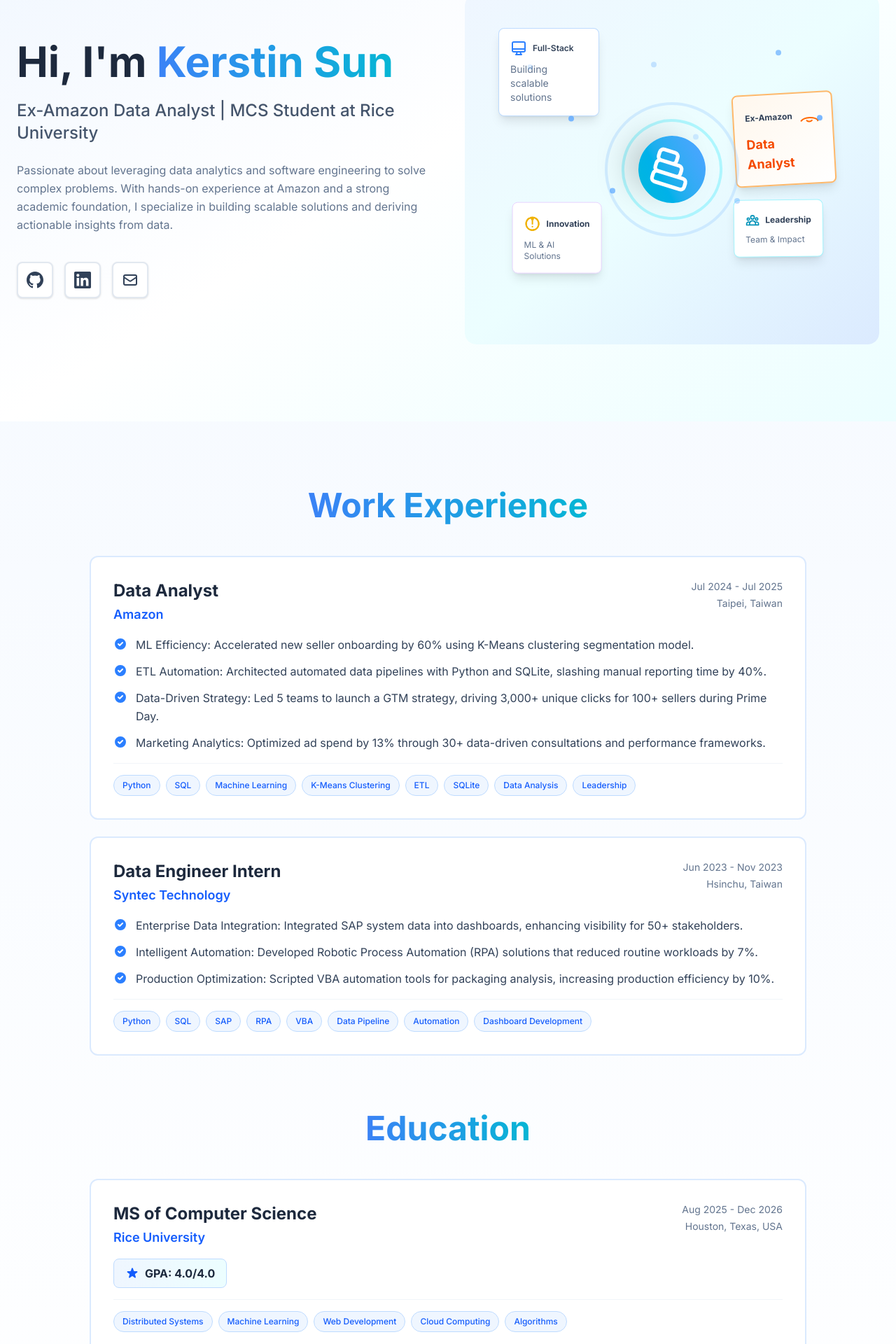
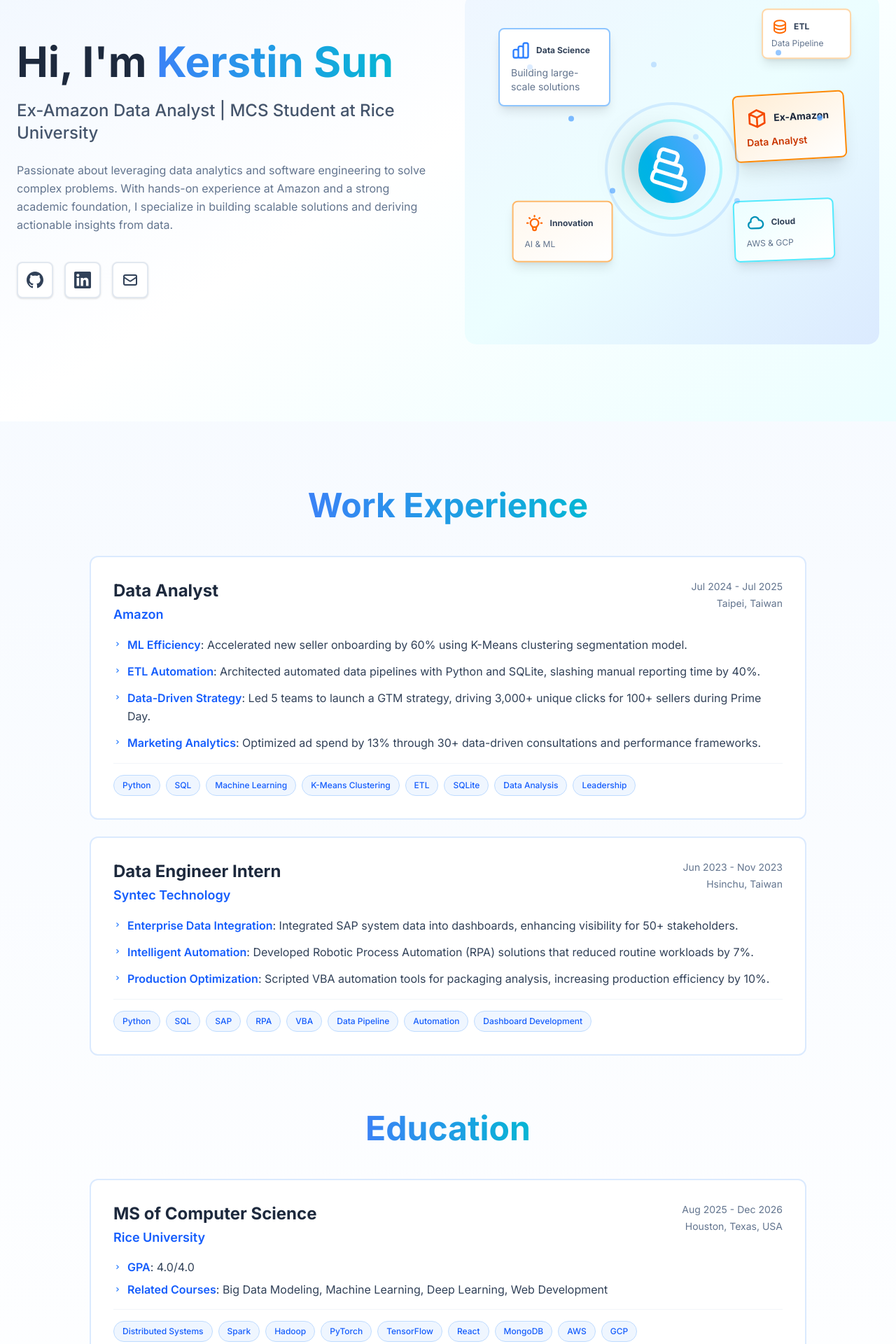
Before and after one commit to yuhansun33/Portfolio, a React (Vite) app: page / in a window 1280 px wide. Shown: the part 198-2118 px from the top of the page at 70% size. Built offline with nearby package versions, Linux system fonts and the light colour scheme.

Commit message:
feat: change domain

```diff
--- a/package.json
+++ b/package.json
@@ -3,12 +3,14 @@
   "private": true,
   "version": "0.0.0",
   "type": "module",
-  "homepage": "https://yuhansun33.github.io/Portfolio/",
+  "homepage": "https://kerstin-sun.com",
   "scripts": {
     "dev": "vite",
     "build": "vite build",
     "lint": "eslint .",
-    "preview": "vite preview"
+    "preview": "vite preview",
+    "predeploy": "npm run build",
+    "deploy": "gh-pages -d dist"
   },
   "dependencies": {
     "@heroicons/react": "^2.2.0",
--- a/src/components/Experience.jsx
+++ b/src/components/Experience.jsx
@@ -31,14 +31,24 @@
       {/* Highlights */}
       {item.highlights && (
         <ul className="space-y-3 mb-4">
-          {item.highlights.map((highlight, i) => (
-            <li key={i} className="flex items-start gap-3">
-              <svg className="w-5 h-5 text-blue-500 flex-shrink-0 mt-0.5" fill="currentColor" viewBox="0 0 20 20">
-                <path fillRule="evenodd" d="M10 18a8 8 0 100-16 8 8 0 000 16zm3.707-9.293a1 1 0 00-1.414-1.414L9 10.586 7.707 9.293a1 1 0 00-1.414 1.414l2 2a1 1 0 001.414 0l4-4z" clipRule="evenodd" />
-              </svg>
-              <span className="text-slate-700 text-sm md:text-base leading-relaxed">{highlight}</span>
-            </li>
-          ))}
+          {item.highlights.map((highlight, i) => {
+            // Split by colon to make the label blue
+            const parts = highlight.split(':');
+            const label = parts[0];
+            const content = parts.slice(1).join(':');
+
+            return (
+              <li key={i} className="flex items-start gap-2">
+                <svg className="w-3 h-3 text-blue-500 flex-shrink-0 mt-1.5" fill="currentColor" viewBox="0 0 20 20">
+                  <path fillRule="evenodd" d="M7.293 14.707a1 1 0 010-1.414L10.586 10 7.293 6.707a1 1 0 011.414-1.414l4 4a1 1 0 010 1.414l-4 4a1 1 0 01-1.414 0z" clipRule="evenodd" />
+                </svg>
+                <span className="text-slate-700 text-sm md:text-base leading-relaxed">
+                  <span className="font-semibold text-blue-600">{label}</span>
+                  {content && <span>:{content}</span>}
+                </span>
+              </li>
+            );
+          })}
         </ul>
       )}
 
@@ -85,17 +95,30 @@
         </div>
       </div>
 
-      {/* GPA */}
-      {item.gpa && (
-        <div className="mb-4">
-          <div className="inline-flex items-center gap-2 px-4 py-2 bg-gradient-to-r from-blue-50 to-cyan-50 border border-blue-200 rounded-lg">
-            <svg className="w-5 h-5 text-blue-600" fill="currentColor" viewBox="0 0 20 20">
-              <path d="M9.049 2.927c.3-.921 1.603-.921 1.902 0l1.07 3.292a1 1 0 00.95.69h3.462c.969 0 1.371 1.24.588 1.81l-2.8 2.034a1 1 0 00-.364 1.118l1.07 3.292c.3.921-.755 1.688-1.54 1.118l-2.8-2.034a1 1 0 00-1.175 0l-2.8 2.034c-.784.57-1.838-.197-1.539-1.118l1.07-3.292a1 1 0 00-.364-1.118L2.98 8.72c-.783-.57-.38-1.81.588-1.81h3.461a1 1 0 00.951-.69l1.07-3.292z" />
+      {/* GPA and Related Courses */}
+      <div className="mb-4 space-y-2">
+        {item.gpa && (
+          <div className="flex items-start gap-2">
+            <svg className="w-3 h-3 text-blue-500 flex-shrink-0 mt-1.5" fill="currentColor" viewBox="0 0 20 20">
+              <path fillRule="evenodd" d="M7.293 14.707a1 1 0 010-1.414L10.586 10 7.293 6.707a1 1 0 011.414-1.414l4 4a1 1 0 010 1.414l-4 4a1 1 0 01-1.414 0z" clipRule="evenodd" />
             </svg>
-            <span className="font-bold text-slate-800">GPA: {item.gpa}</span>
+            <span className="text-slate-700 text-sm md:text-base">
+              <span className="font-semibold text-blue-600">GPA</span>: {item.gpa}
+            </span>
           </div>
-        </div>
-      )}
+        )}
+
+        {item.courses && (
+          <div className="flex items-start gap-2">
+            <svg className="w-3 h-3 text-blue-500 flex-shrink-0 mt-1.5" fill="currentColor" viewBox="0 0 20 20">
+              <path fillRule="evenodd" d="M7.293 14.707a1 1 0 010-1.414L10.586 10 7.293 6.707a1 1 0 011.414-1.414l4 4a1 1 0 010 1.414l-4 4a1 1 0 01-1.414 0z" clipRule="evenodd" />
+            </svg>
+            <span className="text-slate-700 text-sm md:text-base">
+              <span className="font-semibold text-blue-600">Related Courses</span>: {item.courses}
+            </span>
+          </div>
+        )}
+      </div>
 
       {/* Courses/Focus Areas */}
       {item.technologies && (
@@ -150,7 +173,8 @@
       location: 'Houston, Texas, USA',
       period: 'Aug 2025 - Dec 2026',
       gpa: '4.0/4.0',
-      technologies: ['Distributed Systems', 'Machine Learning', 'Web Development', 'Cloud Computing', 'Algorithms']
+      courses: 'Big Data Modeling, Machine Learning, Deep Learning, Web Development',
+      technologies: ['Distributed Systems', 'Spark', 'Hadoop', 'PyTorch', 'TensorFlow', 'React', 'MongoDB', 'AWS', 'GCP']
     },
     {
       degree: 'BSc in Industrial Engineering',
@@ -158,7 +182,8 @@
       location: 'Hsinchu, Taiwan',
       period: 'Sep 2020 - Jun 2024',
       gpa: '3.97/4.0',
-      technologies: ['Artificial Intelligence', 'Machine Learning', 'Operating Systems', 'Networks', 'Data Structures']
+      courses: 'Artificial Intelligence, Machine Learning, Operating Systems, Networks, Data Structures & Algorithms',
+      technologies: ['Computer Vision', 'PyTorch', 'TensorFlow', 'OpenCV', 'Statistical Modeling', 'NumPy', 'Pandas', 'Scikit-learn']
     }
   ];
 
--- a/src/components/Hero.jsx
+++ b/src/components/Hero.jsx
@@ -90,15 +90,15 @@
                   repeat: Infinity,
                   ease: "easeInOut"
                 }}
-                className="absolute top-12 left-12 bg-white p-4 rounded-lg shadow-lg border border-blue-200 w-36"
+                className="absolute top-12 left-12 bg-white p-4 rounded-lg shadow-lg border-2 border-blue-300 w-40"
               >
                 <div className="flex items-center gap-2 mb-2">
-                  <svg className="w-6 h-6 text-blue-500" fill="none" stroke="currentColor" viewBox="0 0 24 24">
-                    <path strokeLinecap="round" strokeLinejoin="round" strokeWidth={2} d="M9.75 17L9 20l-1 1h8l-1-1-.75-3M3 13h18M5 17h14a2 2 0 002-2V5a2 2 0 00-2-2H5a2 2 0 00-2 2v10a2 2 0 002 2z" />
+                  <svg className="w-7 h-7 text-blue-500" fill="none" stroke="currentColor" viewBox="0 0 24 24">
+                    <path strokeLinecap="round" strokeLinejoin="round" strokeWidth={2} d="M9 19v-6a2 2 0 00-2-2H5a2 2 0 00-2 2v6a2 2 0 002 2h2a2 2 0 002-2zm0 0V9a2 2 0 012-2h2a2 2 0 012 2v10m-6 0a2 2 0 002 2h2a2 2 0 002-2m0 0V5a2 2 0 012-2h2a2 2 0 012 2v14a2 2 0 01-2 2h-2a2 2 0 01-2-2z" />
                   </svg>
-                  <div className="text-xs font-semibold text-slate-700">Full-Stack</div>
+                  <div className="text-xs font-bold text-slate-700">Data Science</div>
                 </div>
-                <div className="text-sm text-slate-500">Building scalable solutions</div>
+                <div className="text-sm text-slate-500">Building large-scale solutions</div>
               </motion.div>
 
               {/* Amazon Card */}
@@ -113,17 +113,16 @@
                   ease: "easeInOut",
                   delay: 1
                 }}
-                className="absolute top-32 right-16 bg-gradient-to-br from-orange-50 to-white p-4 rounded-lg shadow-lg border-2 border-orange-300 w-36"
+                className="absolute top-32 right-12 bg-gradient-to-br from-orange-100 to-white p-4 rounded-lg shadow-xl border-2 border-orange-400 w-40"
               >
-                <div className="flex items-center justify-between mb-2">
-                  <div className="text-xs font-bold text-slate-700">Ex-Amazon</div>
-                  {/* Amazon smile arrow */}
-                  <svg className="w-8 h-8 text-orange-500" viewBox="0 0 24 24" fill="currentColor">
-                    <path d="M14.5 17.5c-1.5 1.5-4 1.5-5.5 0m12 0c-2-2-5-3-9-3s-7 1-9 3" stroke="currentColor" strokeWidth="1.5" fill="none" strokeLinecap="round"/>
-                    <path d="M20 16l2 2-2 1" fill="currentColor"/>
+                <div className="flex items-center gap-2 mb-2">
+                  {/* Package/Box Icon for Amazon */}
+                  <svg className="w-8 h-8 text-orange-600" fill="none" stroke="currentColor" viewBox="0 0 24 24">
+                    <path strokeLinecap="round" strokeLinejoin="round" strokeWidth={2} d="M20 7l-8-4-8 4m16 0l-8 4m8-4v10l-8 4m0-10L4 7m8 4v10M4 7v10l8 4" />
                   </svg>
+                  <div className="text-sm font-bold text-slate-800">Ex-Amazon</div>
                 </div>
-                <div className="text-lg font-bold text-orange-600">Data Analyst</div>
+                <div className="text-sm font-semibold text-orange-700">Data Analyst</div>
               </motion.div>
 
               {/* Innovation Card */}
@@ -138,40 +137,63 @@
                   ease: "easeInOut",
                   delay: 2
                 }}
-                className="absolute bottom-24 left-16 bg-white p-4 rounded-lg shadow-lg border border-purple-200 w-32"
+                className="absolute bottom-28 left-16 bg-gradient-to-br from-orange-50 to-white p-4 rounded-lg shadow-lg border-2 border-orange-300 w-36"
               >
                 <div className="flex items-center gap-2 mb-2">
-                  <svg className="w-7 h-7 text-yellow-500" fill="currentColor" viewBox="0 0 24 24">
-                    <path d="M12 2C6.48 2 2 6.48 2 12s4.48 10 10 10 10-4.48 10-10S17.52 2 12 2zm0 18c-4.41 0-8-3.59-8-8s3.59-8 8-8 8 3.59 8 8-3.59 8-8 8zm-1-13h2v6h-2zm0 8h2v2h-2z"/>
-                    <path d="M9 21c0 .55.45 1 1 1h4c.55 0 1-.45 1-1v-1H9v1zM12 2C6.48 2 2 6.48 2 12s4.48 10 10 10 10-4.48 10-10S17.52 2 12 2zm0 18c-4.41 0-8-3.59-8-8s3.59-8 8-8 8 3.59 8 8-3.59 8-8 8z"/>
-                    <path d="M9 2h6l-1.5 5h-3L9 2z"/>
+                  {/* Brain/AI Icon */}
+                  <svg className="w-7 h-7 text-orange-500" fill="none" stroke="currentColor" viewBox="0 0 24 24">
+                    <path strokeLinecap="round" strokeLinejoin="round" strokeWidth={2} d="M9.663 17h4.673M12 3v1m6.364 1.636l-.707.707M21 12h-1M4 12H3m3.343-5.657l-.707-.707m2.828 9.9a5 5 0 117.072 0l-.548.547A3.374 3.374 0 0014 18.469V19a2 2 0 11-4 0v-.531c0-.895-.356-1.754-.988-2.386l-.548-.547z" />
                   </svg>
                   <div className="text-xs font-bold text-slate-700">Innovation</div>
                 </div>
-                <div className="text-xs text-slate-500">ML & AI Solutions</div>
+                <div className="text-xs text-slate-500">AI & ML</div>
               </motion.div>
 
-              {/* Leadership Card */}
+
+              {/* Cloud/AWS Card */}
               <motion.div
                 animate={{
-                  y: [0, 15, 0],
+                  y: [0, 12, 0],
                   rotate: [0, -3, 0]
                 }}
                 transition={{
                   duration: 6.5,
                   repeat: Infinity,
                   ease: "easeInOut",
-                  delay: 0.5
+                  delay: 1.5
                 }}
-                className="absolute bottom-32 right-20 bg-white p-4 rounded-lg shadow-lg border border-cyan-200 w-32"
+                className="absolute bottom-32 right-16 bg-gradient-to-br from-cyan-50 to-white p-4 rounded-lg shadow-lg border-2 border-cyan-300 w-36"
               >
                 <div className="flex items-center gap-2 mb-2">
-                  <svg className="w-6 h-6 text-cyan-600" fill="none" stroke="currentColor" viewBox="0 0 24 24">
-                    <path strokeLinecap="round" strokeLinejoin="round" strokeWidth={2} d="M17 20h5v-2a3 3 0 00-5.356-1.857M17 20H7m10 0v-2c0-.656-.126-1.283-.356-1.857M7 20H2v-2a3 3 0 015.356-1.857M7 20v-2c0-.656.126-1.283.356-1.857m0 0a5.002 5.002 0 019.288 0M15 7a3 3 0 11-6 0 3 3 0 016 0zm6 3a2 2 0 11-4 0 2 2 0 014 0zM7 10a2 2 0 11-4 0 2 2 0 014 0z" />
+                  <svg className="w-7 h-7 text-cyan-600" fill="none" stroke="currentColor" viewBox="0 0 24 24">
+                    <path strokeLinecap="round" strokeLinejoin="round" strokeWidth={2} d="M3 15a4 4 0 004 4h9a5 5 0 10-.1-9.999 5.002 5.002 0 10-9.78 2.096A4.001 4.001 0 003 15z" />
                   </svg>
-                  <div className="text-xs font-bold text-slate-700">Leadership</div>
+                  <div className="text-xs font-bold text-slate-700">Cloud</div>
                 </div>
-                <div className="text-xs text-slate-500">Team & Impact</div>
+                <div className="text-xs text-slate-500">AWS & GCP</div>
+              </motion.div>
+
+              {/* ETL/Pipeline Card */}
+              <motion.div
+                animate={{
+                  y: [0, -12, 0],
+                  x: [0, -8, 0]
+                }}
+                transition={{
+                  duration: 5.5,
+                  repeat: Infinity,
+                  ease: "easeInOut",
+                  delay: 3
+                }}
+                className="absolute top-8 right-8 bg-white p-3 rounded-lg shadow-lg border-2 border-orange-200 w-32"
+              >
+                <div className="flex items-center gap-2 mb-1">
+                  <svg className="w-6 h-6 text-orange-500" fill="none" stroke="currentColor" viewBox="0 0 24 24">
+                    <path strokeLinecap="round" strokeLinejoin="round" strokeWidth={2} d="M4 7v10c0 2.21 3.582 4 8 4s8-1.79 8-4V7M4 7c0 2.21 3.582 4 8 4s8-1.79 8-4M4 7c0-2.21 3.582-4 8-4s8 1.79 8 4m0 5c0 2.21-3.582 4-8 4s-8-1.79-8-4" />
+                  </svg>
+                  <div className="text-xs font-bold text-slate-700">ETL</div>
+                </div>
+                <div className="text-xs text-slate-500">Data Pipeline</div>
               </motion.div>
 
               {/* Central geometric design */}
--- a/vite.config.js
+++ b/vite.config.js
@@ -9,7 +9,7 @@
     // Use automatic JSX runtime
     jsxRuntime: 'automatic',
   })],
-  base: '/Portfolio/',
+  base: '/',
   build: {
     // Target modern browsers with extra Safari compatibility
     target: ['es2015', 'safari12'],
```
Also changed, not shown: 2 other files (tests, documents, lock files or other folders).
